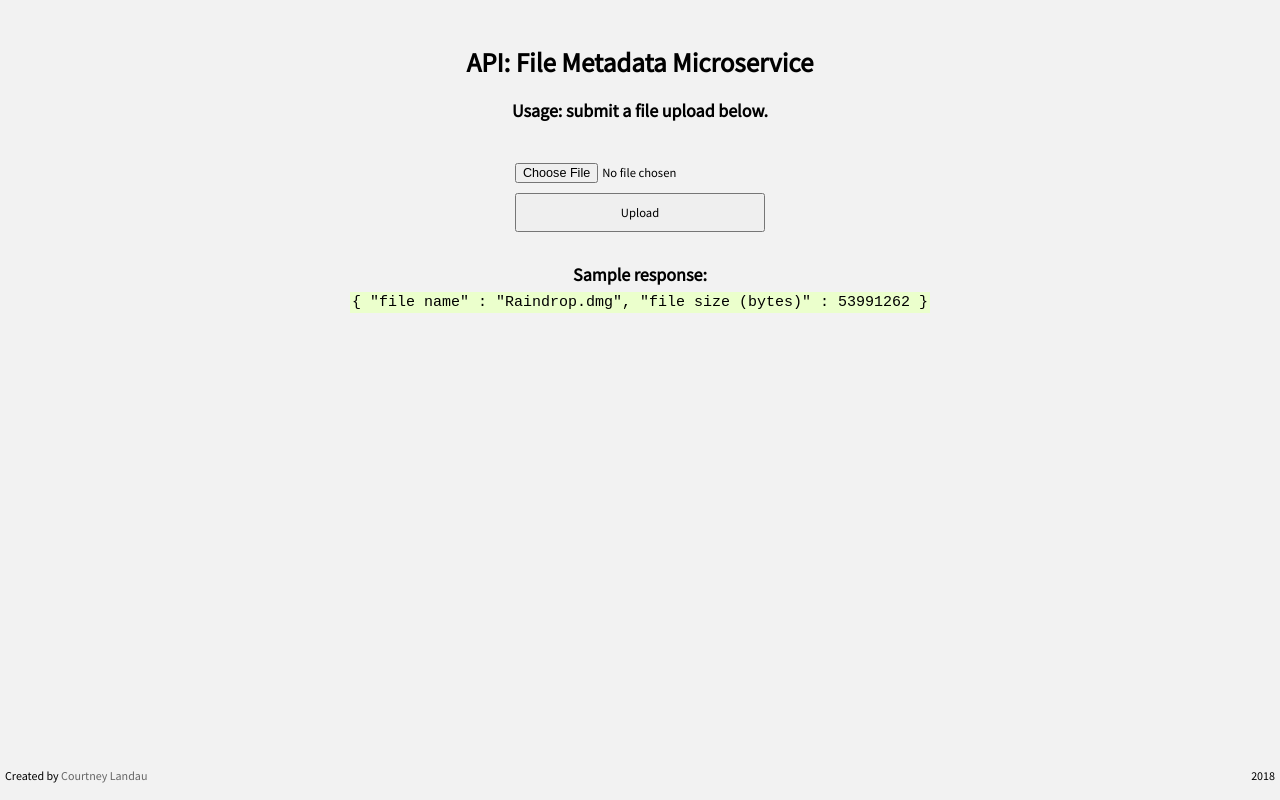
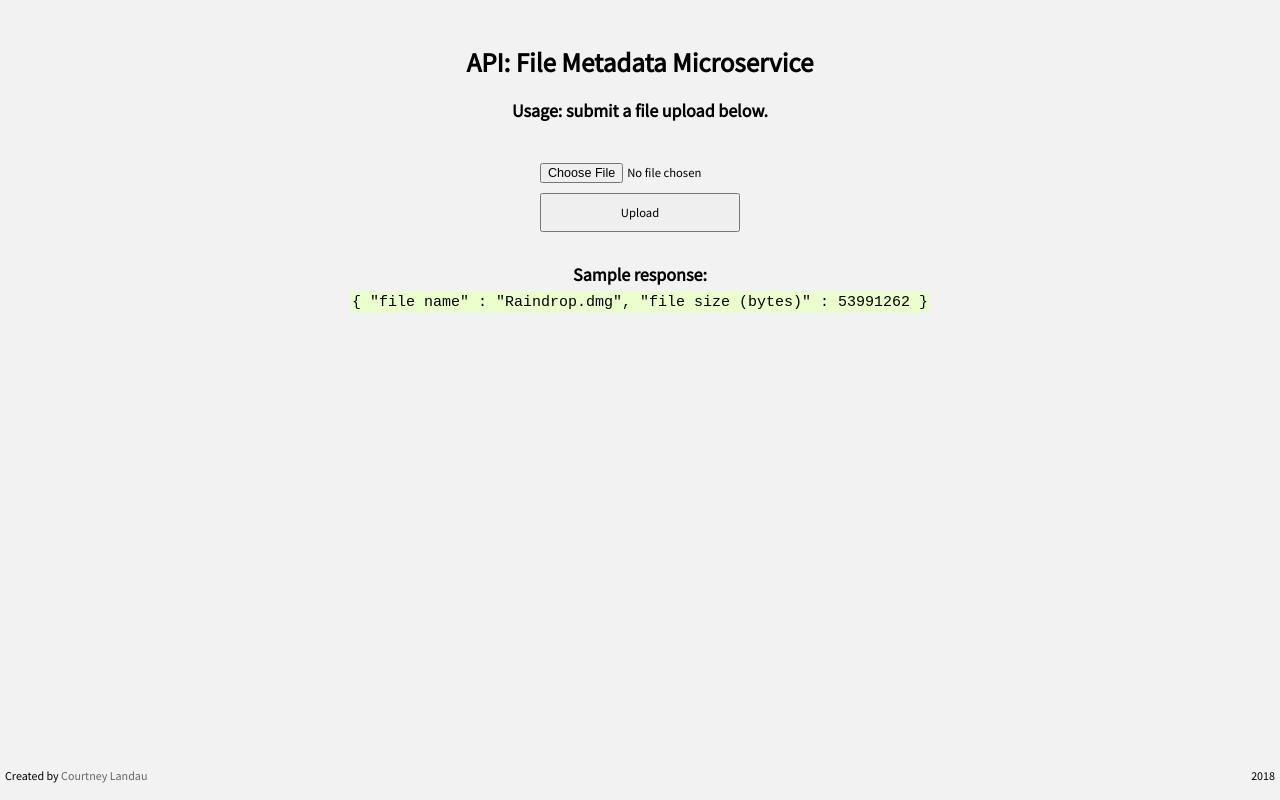
Before and after one commit to clandau/fileMetadata, a website: page views/index.html in a window 1280 px wide. Drawn offline with Linux system fonts and the light colour scheme; files that its build step writes are made by us from their sources.

Commit message:
style changes

```diff
--- a/public/styles.css
+++ b/public/styles.css
@@ -43,8 +43,8 @@ h4 {
 }
 
 input {
-    width: 250px;
-    padding: 6px;
+    width: 200px;
+    padding: 10px;
 }
 
 button, input, select, textarea {
```
